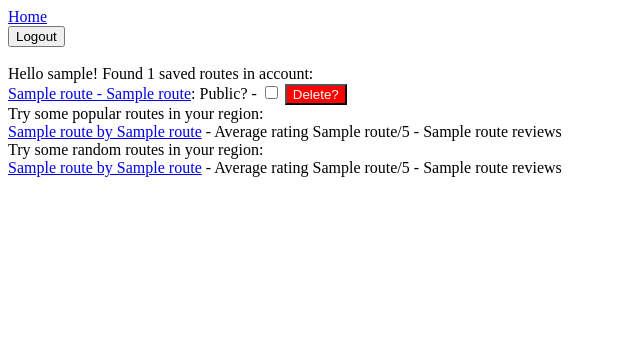
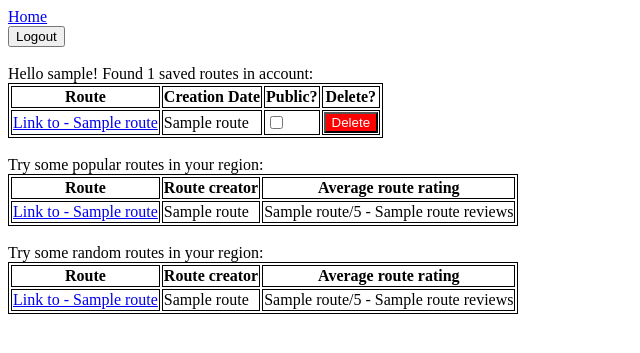
Before and after one commit to garamlee500/RoutePlanner, a Flask app: template src/server/templates/account.html in a window 1280 px wide. Shown: the top 353 px of the page, without its empty margins (0-640 px from the left). Run offline with Flask 3, Linux system fonts and the light colour scheme; the template is opened without the code that fills it: most values are stand-ins (such as "Sample title", 1, 10 or a date in 2020).

Commit message:
Allowed deletion of database

```diff
--- a/src/database.py
+++ b/src/database.py
@@ -9,25 +9,35 @@ cur = con.cursor()
 
 # https://www.sqlite.org/pragma.html - not enabled by default...
 cur.execute("PRAGMA foreign_keys = ON")
-cur.execute("CREATE TABLE IF NOT EXISTS accounts"
-            "(username TEXT PRIMARY KEY,"
-            "password_hash TEXT)")
-cur.execute("CREATE TABLE IF NOT EXISTS routes"
-            "(id INTEGER PRIMARY KEY AUTOINCREMENT,"
-            "timestamp TEXT,"
-            "route TEXT,"
-            "username TEXT,"
-            "route_name TEXT,"
-            "public INTEGER,"
-            "FOREIGN KEY(username) REFERENCES accounts(username))")
-# https://www.sqlite.org/foreignkeys.html - for info about ON CASCADE DELETE
-cur.execute("CREATE TABLE IF NOT EXISTS route_ratings"
-            "(rating_user TEXT,"
-            "route_id INTEGER,"
-            "rating INTEGER,"
-            "PRIMARY KEY (rating_user, route_id),"
-            "FOREIGN KEY(rating_user) REFERENCES accounts(username),"
-            "FOREIGN KEY(route_id) REFERENCES routes(id) ON DELETE CASCADE)")
+
+
+def reset_database():
+    cur.execute("DROP TABLE route_ratings")
+    cur.execute("DROP TABLE routes")
+    cur.execute("DROP TABLE accounts")
+    create_tables()
+
+
+def create_tables():
+    cur.execute("CREATE TABLE IF NOT EXISTS accounts"
+                "(username TEXT PRIMARY KEY,"
+                "password_hash TEXT)")
+    cur.execute("CREATE TABLE IF NOT EXISTS routes"
+                "(id INTEGER PRIMARY KEY AUTOINCREMENT,"
+                "timestamp TEXT,"
+                "route TEXT,"
+                "username TEXT,"
+                "route_name TEXT,"
+                "public INTEGER,"
+                "FOREIGN KEY(username) REFERENCES accounts(username))")
+    # https://www.sqlite.org/foreignkeys.html - for info about ON CASCADE DELETE
+    cur.execute("CREATE TABLE IF NOT EXISTS route_ratings"
+                "(rating_user TEXT,"
+                "route_id INTEGER,"
+                "rating INTEGER,"
+                "PRIMARY KEY (rating_user, route_id),"
+                "FOREIGN KEY(rating_user) REFERENCES accounts(username),"
+                "FOREIGN KEY(route_id) REFERENCES routes(id) ON DELETE CASCADE)")
 
 
 def user_exists(username):
@@ -166,3 +176,5 @@ def delete_route(route_id, username):
 
     con.commit()
     return True
+
+create_tables()
--- a/src/server/templates/account.html
+++ b/src/server/templates/account.html
@@ -3,6 +3,12 @@
     <head>
         <meta charset="UTF-8"/>
         <title>Account</title>
+{#        https://www.w3schools.com/html/html_tables.asp #}
+        <style>
+            table, th, td {
+              border:1px solid black;
+            }
+        </style>
         <script>
             async function make_public(route_id, is_public){
                 await fetch("/api/post/public_route", {
@@ -47,10 +53,25 @@
         <br>
         Hello {{ username }}! Found {{ saved_routes|length }} saved routes in account:
         <br>
+        <table>
+            <th>Route</th>
+            <th>Creation Date</th>
+            <th>Public?</th>
+            <th>Delete?</th>
             {% for route in saved_routes %}
-            <a href="/view/{{ route[0] }}">{{ route[1] }} - {{ route[4] }}</a>: Public? -
+                <tr>
+                    <td>
+                        <a href="/view/{{ route[0] }}">Link to - {{ route[4] }}</a>
+                    </td>
+                    <td>
+                        {{ route[1] }}
+                    </td>
+                    <td>
                         <input id={{ "public_checkbox" ~ route[0]}} type="checkbox"/>
-            <button class="redOnlyButton" onclick="open_dialog({{ route[0] }});">Delete?</button>
+                    </td>
+                    <td>
+                        <button class="redOnlyButton" onclick="open_dialog({{ route[0] }});">Delete</button>
+                    </td>
                     <dialog id="dialog{{ route[0] }}" style="z-index: 100">
                         Are you sure you want to delete {{ route[4] }}?
                         <button class="redOnlyButton" onclick="delete_route({{ route[0] }});">DELETE</button>
@@ -58,7 +79,6 @@
                             <button onclick="close_dialog();">CANCEL</button>
                         </form>
                     </dialog>
-            <br>
                     <script>
                         document.getElementById('{{"public_checkbox" ~ route[0]}}').checked = {{ "true" if route[5]==1 else "false"}};
                         document.getElementById('{{"public_checkbox" ~ route[0]}}').addEventListener(
@@ -66,20 +86,47 @@
                             (event)=>{make_public({{ route[0] }}, event.target.checked)});
 
                     </script>
+                </tr>
             {% endfor %}
-
+        </table>
+        <br>
         Try some popular routes in your region:
+        <table>
+            <th>Route</th>
+            <th>Route creator</th>
+            <th>Average route rating</th>
+            {% for route in popular_routes %}
+                <tr>
+                <td>
+                    <a href="/view/{{ route[0] }}">Link to - {{ route[2] }}</a>
+                </td>
+                <td>
+                    {{ route[3] }}
+                </td>
+                <td>
+                    {{ route[4] }}/5 - {{ route[5] }} reviews
+                </td>
+                </tr>
+            {% endfor %}
+        </table>
         <br>
-        {% for route in popular_routes %}
-            <a href="/view/{{ route[0] }}">{{ route[2] }} by {{ route[3] }}</a> - Average rating {{ route[4] }}/5 - {{ route[5] }} reviews
-            <br>
+        Try some random routes in your region:
+        <table>
+            <th>Route</th>
+            <th>Route creator</th>
+            <th>Average route rating</th>
+            {% for route in random_routes %}
+                <tr>
+                <td>
+                    <a href="/view/{{ route[0] }}">Link to - {{ route[2] }}</a>
+                </td>
+                <td>
+                    {{ route[3] }}
+                </td>
+                <td>
+                    {{ route[4] }}/5 - {{ route[5] }} reviews
+                </td>
+                </tr>
             {% endfor %}
-
-        Try some random routes in your region:
-        <br>
-        {% for route in random_routes %}
-            <a href="/view/{{ route[0] }}">{{ route[2] }} by {{ route[3] }}</a> - Average rating {{ route[4] }}/5 - {{ route[5] }} reviews
-            <br>
-        {% endfor %}
-    </body>
+        </table>    </body>
 </html>
```
Also changed, not shown: src/main.py (+14 -0 lines), src/server/data.db (added), 1 other file. Lines whose indentation alone changed are shown as unchanged.
